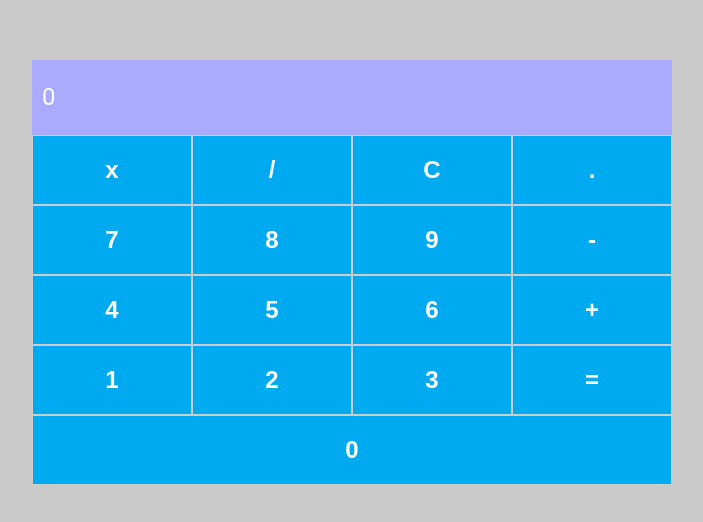
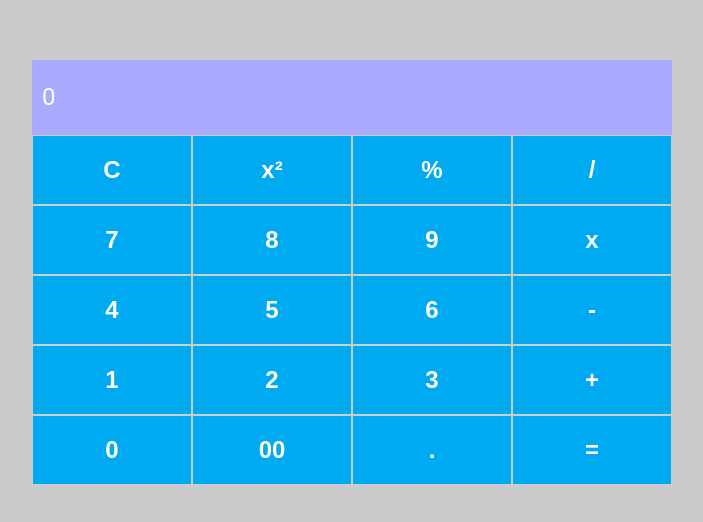
Before and after one commit to Sapiosonic/calculadora-react, a React (Create React App) app: page / in a window 1280 px wide. Shown: the part 128-650 px from the top of the page, without its empty margins (288-991 px from the left). Built offline with nearby package versions, Linux system fonts and the light colour scheme.

Commit message:
feat(calculadora): Implementa a funcionalidade de exponenciação - calculadora - Formação React

```diff
--- a/src/App.js
+++ b/src/App.js
@@ -81,6 +81,18 @@ const App = () => {
     }
   };
 
+  const handleRaisedNumbers = () => {
+    if (firstNumber === "0") {
+      setFirstNumber(String(currentNumber));
+      setCurrentNumber("0");
+      setOperation("x²");
+    } else {
+      const raised = Number(firstNumber) ** Number(currentNumber);
+      setCurrentNumber(String(raised));
+      setOperation("");
+    }
+  };
+
   const handleEquals = () => {
     if (firstNumber !== "0" && operation !== "" && currentNumber !== "0") {
       switch (operation) {
@@ -99,6 +111,9 @@ const App = () => {
         case ".":
           handleDecimalPoint();
           break;
+        case "x²":
+          handleRaisedNumbers();
+          break;
         default:
           break;
       }
@@ -110,31 +125,34 @@ const App = () => {
       <Content>
         <Input value={currentNumber} />
         <Row>
-          <Button label="x" onClick={handleMultipliyingNumbers} />
+          <Button label="C" onClick={handleOnClear} />
+          <Button label="x²" onClick={handleRaisedNumbers} />
+          <Button label="%" onClick={() => handleAddNumber("9")} />
           <Button label="/" onClick={handleDivisibleNumbers} />
-          <Button label="C" onClick={handleOnClear} />
-          <Button label="." onClick={handleDecimalPoint} />
         </Row>
         <Row>
           <Button label="7" onClick={() => handleAddNumber("7")} />
           <Button label="8" onClick={() => handleAddNumber("8")} />
           <Button label="9" onClick={() => handleAddNumber("9")} />
-          <Button label="-" onClick={handleMinusNumbers} />
+          <Button label="x" onClick={handleMultipliyingNumbers} />
         </Row>
         <Row>
           <Button label="4" onClick={() => handleAddNumber("4")} />
           <Button label="5" onClick={() => handleAddNumber("5")} />
           <Button label="6" onClick={() => handleAddNumber("6")} />
-          <Button label="+" onClick={handleSumNumbers} />
+          <Button label="-" onClick={handleMinusNumbers} />
         </Row>
         <Row>
           <Button label="1" onClick={() => handleAddNumber("1")} />
           <Button label="2" onClick={() => handleAddNumber("2")} />
           <Button label="3" onClick={() => handleAddNumber("3")} />
-          <Button label="=" onClick={handleEquals} />
+          <Button label="+" onClick={handleSumNumbers} />
         </Row>
         <Row>
           <Button label="0" onClick={() => handleAddNumber("0")} />
+          <Button label="00" onClick={() => handleAddNumber("00")} />
+          <Button label="." onClick={handleDecimalPoint} />
+          <Button label="=" onClick={handleEquals} />
         </Row>
       </Content>
     </Container>
```
